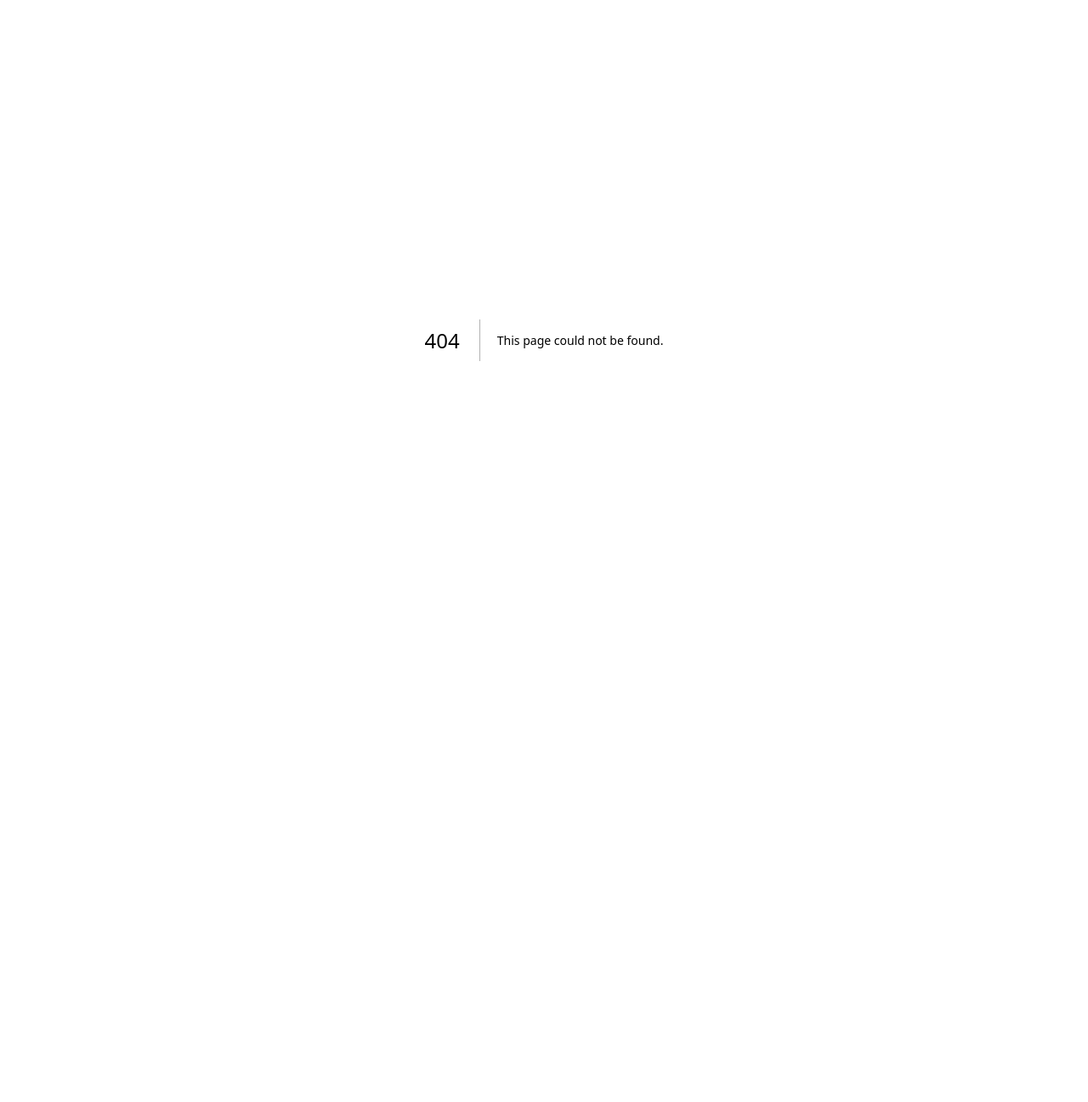
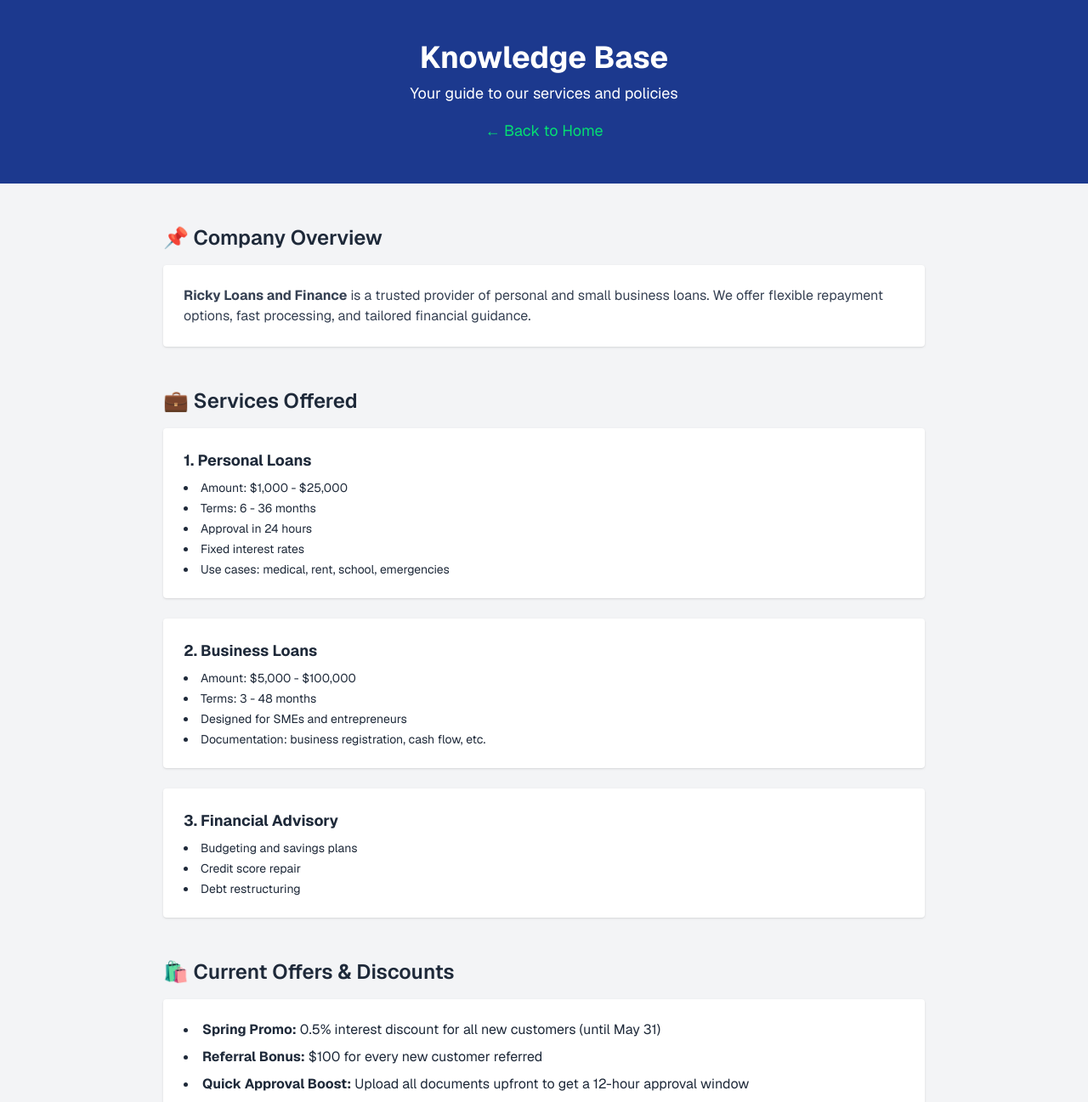
Before and after one commit to phixtalk/ricky-loans, a Next.js app: page /knowledge-base in a window 1280 px wide. Before the commit this address had no page. Shown: the top 1297 px of the page at 85% size. Before the commit the page ends 800 px from the top, so only its background shows below. Built offline with nearby package versions, Linux system fonts and the light colour scheme.

Commit message:
Implemented knowledge-base page

```diff
--- /dev/null
+++ b/src/app/knowledge-base/page.tsx
@@ -0,0 +1,144 @@
+import Head from "next/head";
+import Link from "next/link";
+
+export default function KnowledgeBase() {
+  return (
+    <main className="font-sans text-gray-800">
+      <Head>
+        <title>Knowledge Base | Ricky Loans and Finance</title>
+      </Head>
+
+      <header className="bg-blue-900 text-white py-12 px-6 text-center">
+        <h1 className="text-4xl font-bold">Knowledge Base</h1>
+        <p className="text-lg mt-2">Your guide to our services and policies</p>
+        <div className="mt-4">
+          <Link href="/" className="text-green-400 hover:text-white text-lg">
+            ← Back to Home
+          </Link>
+        </div>
+      </header>
+
+      <section className="py-12 px-6 bg-gray-100">
+        <div className="max-w-4xl mx-auto space-y-12">
+          {/* Company Overview */}
+          <div>
+            <h2 className="text-2xl font-semibold mb-4">📌 Company Overview</h2>
+            <div className="bg-white p-6 rounded shadow text-gray-700">
+              <p>
+                <strong>Ricky Loans and Finance</strong> is a trusted provider
+                of personal and small business loans. We offer flexible
+                repayment options, fast processing, and tailored financial
+                guidance.
+              </p>
+            </div>
+          </div>
+
+          {/* Services Offered */}
+          <div>
+            <h2 className="text-2xl font-semibold mb-4">💼 Services Offered</h2>
+            <div className="space-y-6">
+              {[
+                {
+                  title: "1. Personal Loans",
+                  details: [
+                    "Amount: $1,000 - $25,000",
+                    "Terms: 6 - 36 months",
+                    "Approval in 24 hours",
+                    "Fixed interest rates",
+                    "Use cases: medical, rent, school, emergencies",
+                  ],
+                },
+                {
+                  title: "2. Business Loans",
+                  details: [
+                    "Amount: $5,000 - $100,000",
+                    "Terms: 3 - 48 months",
+                    "Designed for SMEs and entrepreneurs",
+                    "Documentation: business registration, cash flow, etc.",
+                  ],
+                },
+                {
+                  title: "3. Financial Advisory",
+                  details: [
+                    "Budgeting and savings plans",
+                    "Credit score repair",
+                    "Debt restructuring",
+                  ],
+                },
+              ].map((service, idx) => (
+                <div key={idx} className="bg-white p-6 rounded shadow">
+                  <h3 className="font-bold text-lg mb-2">{service.title}</h3>
+                  <ul className="list-disc list-inside text-sm space-y-1">
+                    {service.details.map((item, i) => (
+                      <li key={i}>{item}</li>
+                    ))}
+                  </ul>
+                </div>
+              ))}
+            </div>
+          </div>
+
+          {/* Offers & Discounts */}
+          <div>
+            <h2 className="text-2xl font-semibold mb-4">
+              🛍️ Current Offers & Discounts
+            </h2>
+            <div className="bg-white p-6 rounded shadow">
+              <ul className="list-disc list-inside space-y-2">
+                <li>
+                  <strong>Spring Promo:</strong> 0.5% interest discount for all
+                  new customers (until May 31)
+                </li>
+                <li>
+                  <strong>Referral Bonus:</strong> $100 for every new customer
+                  referred
+                </li>
+                <li>
+                  <strong>Quick Approval Boost:</strong> Upload all documents
+                  upfront to get a 12-hour approval window
+                </li>
+              </ul>
+            </div>
+          </div>
+
+          {/* FAQ */}
+          <div>
+            <h2 className="text-2xl font-semibold mb-4">
+              🔎 Common Questions & Answers
+            </h2>
+            <div className="bg-white p-6 rounded shadow space-y-4">
+              {[
+                {
+                  q: "How fast can I get the loan?",
+                  a: "Within 24 hours after submitting all documents.",
+                },
+                {
+                  q: "What documents are required?",
+                  a: "Government ID, proof of income, bank statement (last 3 months), utility bill.",
+                },
+                {
+                  q: "Can I repay early?",
+                  a: "Yes, early repayment is allowed with no penalty.",
+                },
+                {
+                  q: "Is there a minimum credit score?",
+                  a: "No strict requirement, but better scores get better rates.",
+                },
+              ].map((faq, i) => (
+                <div key={i}>
+                  <p className="font-semibold">Q: {faq.q}</p>
+                  <p className="text-sm text-gray-700">A: {faq.a}</p>
+                </div>
+              ))}
+            </div>
+          </div>
+        </div>
+      </section>
+
+      <footer className="text-center py-6 bg-gray-100 text-sm">
+        &copy; {new Date().getFullYear()} Ricky Loans and Finance. All rights
+        reserved.
+      </footer>
+    </main>
+  );
+}
--- a/src/app/page.tsx
+++ b/src/app/page.tsx
@@ -1,6 +1,7 @@
 "use client";
 import { useState } from "react";
 import Image from "next/image";
+import Link from "next/link";
 
 export default function Home() {
   const [formData, setFormData] = useState({
@@ -89,7 +90,7 @@
       <header className="bg-blue-900 text-white py-12 px-6 text-center">
         <div className="flex justify-center">
           <Image
-            src="./logo.png"
+            src="/logo.png"
             alt="Ricky Loans and Finance"
             width={200}
             height={200}
@@ -100,6 +101,14 @@
         <p className="text-lg mt-2">
           Your Trusted Partner for Loans & Accounting Solutions
         </p>
+        <div className="mt-4">
+          <Link
+            href="/knowledge-base"
+            className="text-green-400 hover:text-white text-lg"
+          >
+            📖 Visit our Knowledge Base
+          </Link>
+        </div>
       </header>
 
       {/* Services */}
```
